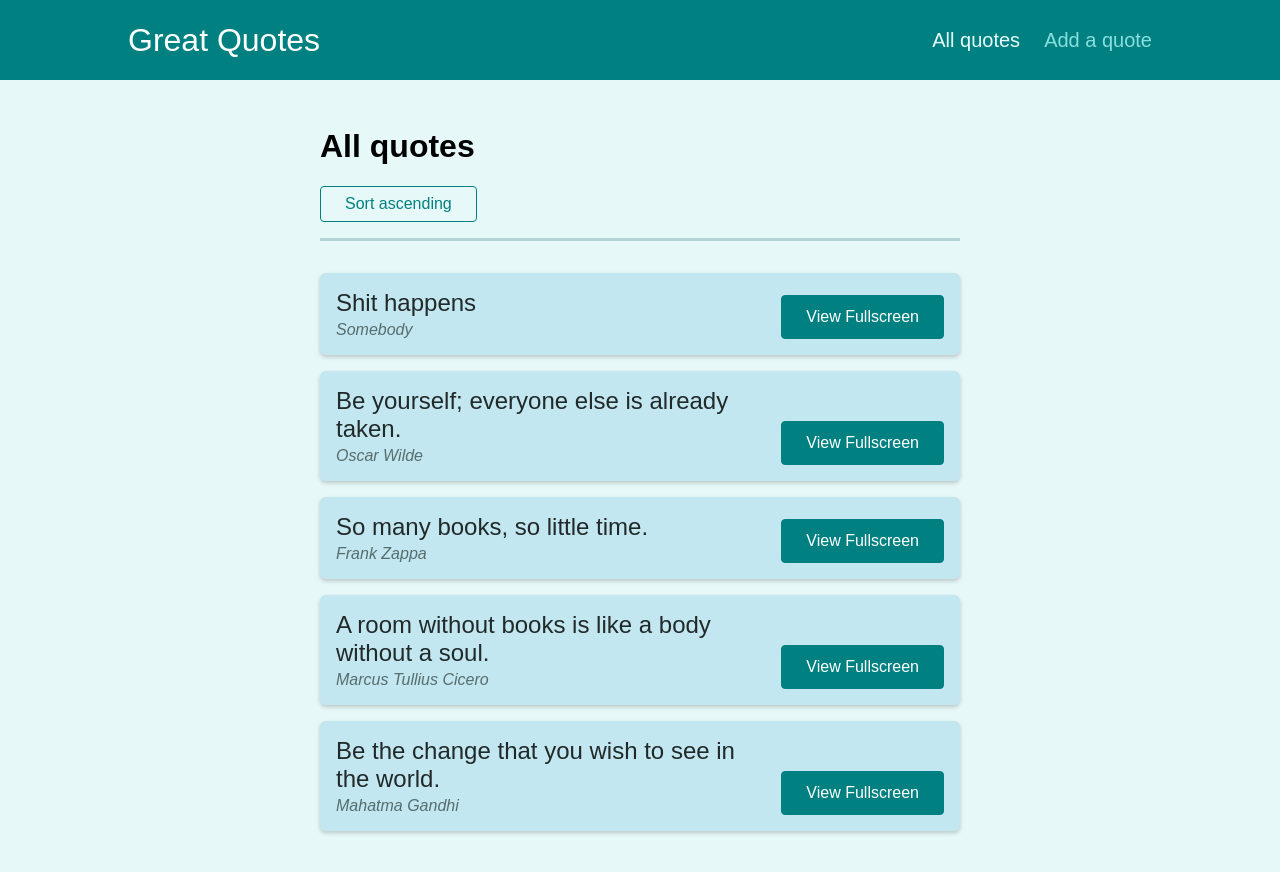
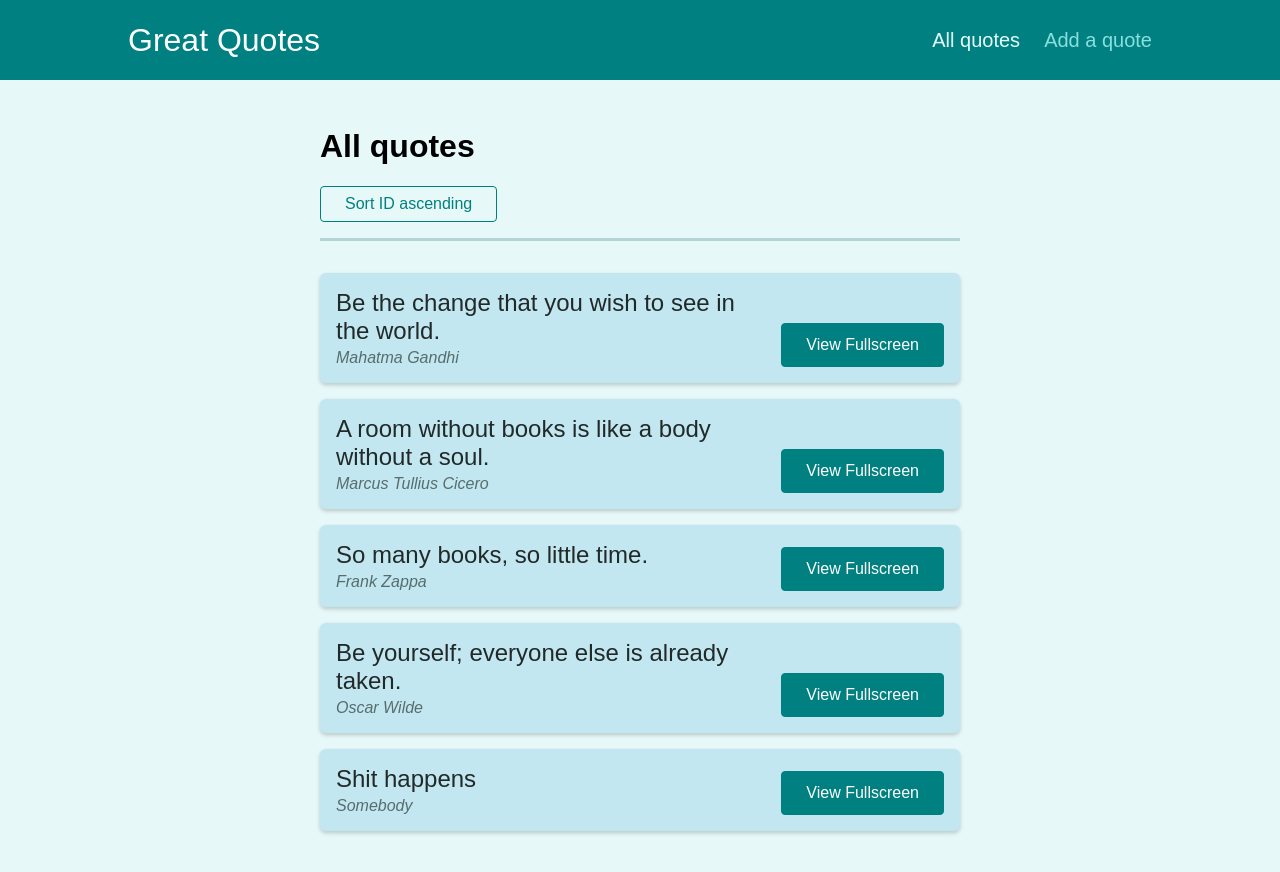
Before and after one commit to Gid-lamim/REACT-routing-practice-II, a React (Create React App) app: page /quotes in a window 1280 px wide. Shown: the top 872 px of the page. Built offline with nearby package versions, Linux system fonts and the light colour scheme.

Commit message:
make the sorting function work

```diff
--- a/src/components/quotes/QuoteList.js
+++ b/src/components/quotes/QuoteList.js
@@ -3,6 +3,16 @@ import { useHistory, useLocation } from 'react-router-dom';
 
 import QuoteItem from './QuoteItem';
 import classes from './QuoteList.module.css';
+
+const sortQuotes = (quotes, ascending) => {
+  return quotes.sort((quoteA, quoteB) => {
+    if (ascending){
+      return quoteA.id > quoteB.id ? 1 : -1;
+    } else {
+      return quoteA.id < quoteB.id ? 1 : -1;
+    }
+  });
+};
 
 const QuoteList = (props) => {
   const history = useHistory();
@@ -14,7 +24,8 @@ const QuoteList = (props) => {
   //queryParams.get('sort') will return the sorting option.
   const isSortingAscending = queryParams.get('sort') === 'asc'; //this will return as false or true
 
-  console.log(queryParams.get('sort'));
+  //to get the sorted quotes we use the helper function
+  const sortedQuotes = sortQuotes(props.quotes, isSortingAscending);
 
   const onSortingHandler = () => {
     history.push('/quotes?sort=' + (isSortingAscending? 'desc' : 'asc'));
@@ -23,10 +34,10 @@ const QuoteList = (props) => {
   return (
     <Fragment>
       <div className={classes.sorting}>
-        <button onClick={onSortingHandler}>Sort {isSortingAscending? 'descending': 'ascending'}</button>
+        <button onClick={onSortingHandler}>Sort ID {isSortingAscending? 'descending': 'ascending'}</button>
       </div>
       <ul className={classes.list}>
-        {props.quotes.map((quote) => (
+        {sortedQuotes.map((quote) => (
           <QuoteItem
             key={quote.id}
             id={quote.id}
```
